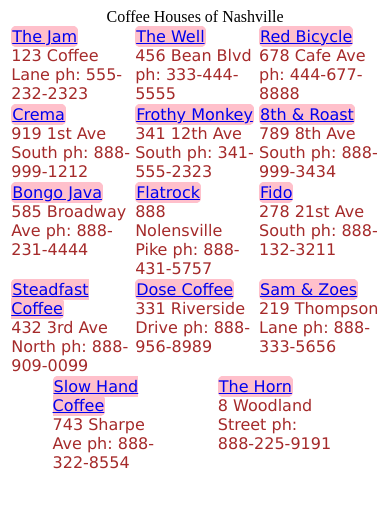
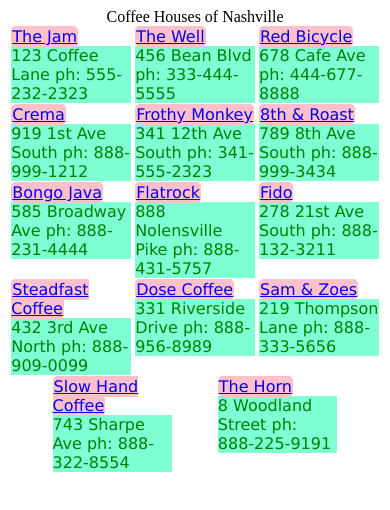
Before and after one commit to kirksudduth/git_things, a plain HTML site: page index.html in a window 390 px wide. Drawn offline with Linux system fonts and the light colour scheme.

Commit message:
background behind address and telephone numbers

```diff
--- a/main.css
+++ b/main.css
@@ -29,6 +29,8 @@
 
 .shop div {
     font-family: Verdana, Geneva, Tahoma, sans-serif;
-    color: brown;
-    flex-wrap: wrap;
+    color: green;
+    flex-wrap: wrap-reverse;
+    background-color: aquamarine;
+    align-content: center;
 }
```
